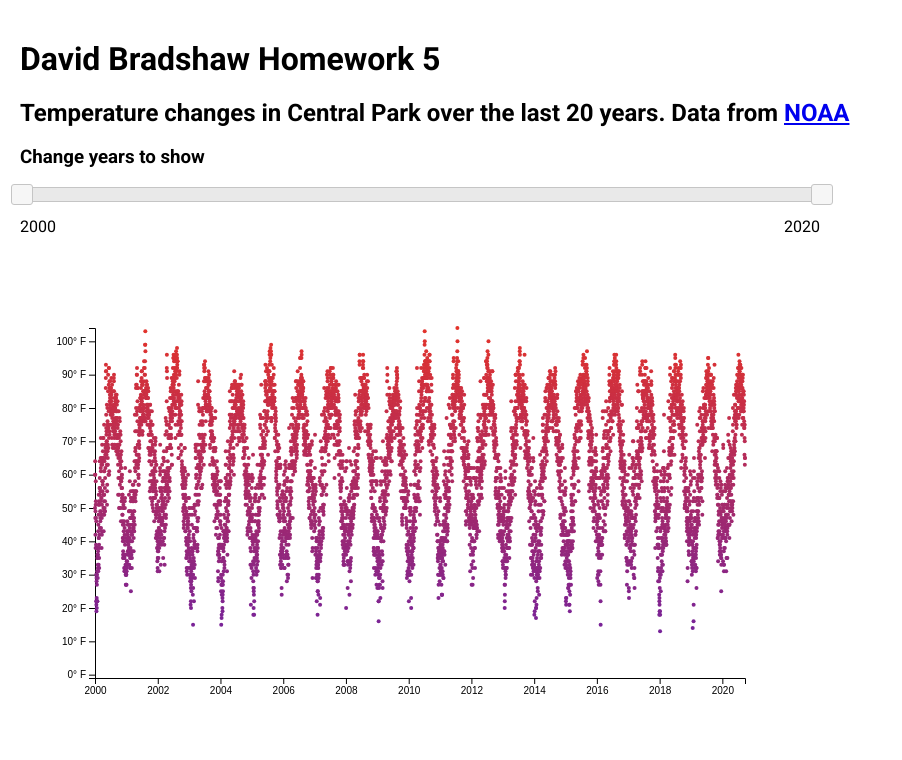
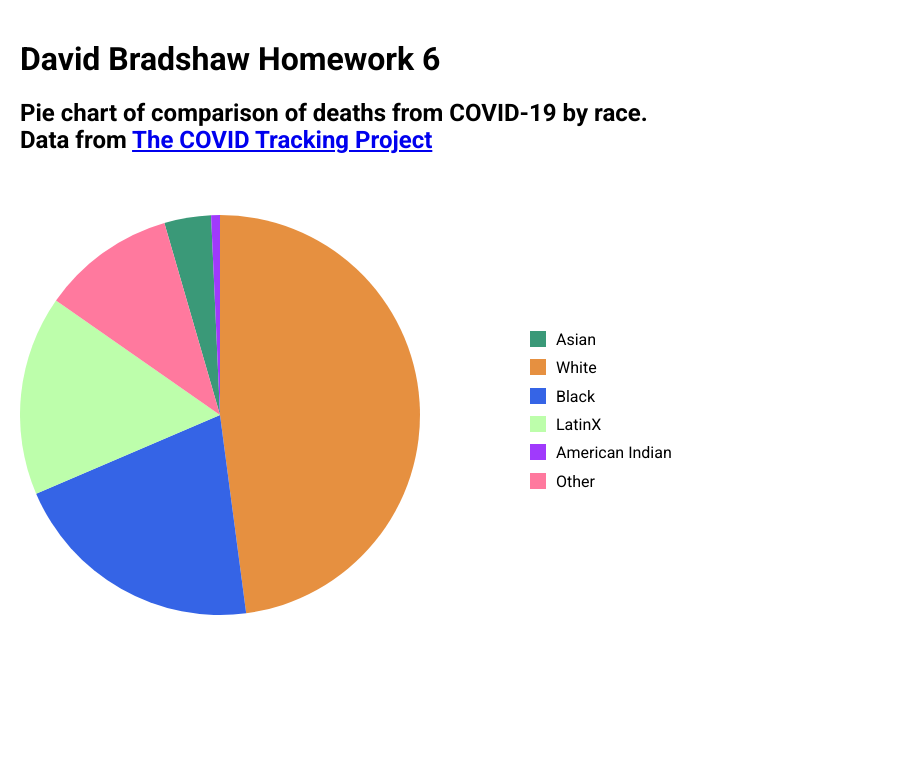
Before and after one commit to dabrad26/david_bradshaw-ProgVisFA20, a website: page src/index.html in a window 1280 px wide. Shown: the whole page, without its empty margins (0-902 px from the left). Drawn offline with nearby package versions, Linux system fonts and the light colour scheme.

Commit message:
feat: homework 6 submission

```diff
--- a/src/index.html
+++ b/src/index.html
@@ -8,25 +8,15 @@
     <link href="https://unpkg.com/normalize.css@8.0.1/normalize.css" rel="stylesheet">
     <link href="https://fonts.googleapis.com/css2?family=Roboto:wght@400;500;700&display=swap" rel="stylesheet">
     <link href="style.css" rel="stylesheet">
-    <!-- jQuery Code for Dual Slider -->
-    <link rel="stylesheet" href="https://code.jquery.com/ui/1.12.1/themes/base/jquery-ui.css">
-    <script src="https://code.jquery.com/jquery-1.12.4.js"></script>
-    <script src="https://code.jquery.com/ui/1.12.1/jquery-ui.js"></script>
-    <!-- END: jQuery Code for Dual Slider -->
   </head>
   <body>
-    <h1>David Bradshaw Homework 5</h1>
-    <h2>Temperature changes in Central Park over the last 20 years. Data from <a href="https://www.ncdc.noaa.gov/cdo-web/" target="_blank">NOAA</a></h2>
-    <div class="load-hide">
-      <h3>Change years to show</h3>
-      <div class="year-range"></div>
-      <div class="year-range-info">
-        <span class="min-value">2000</span>
-        <span class="max-value">2020</span>
-      </div>
+    <h1>David Bradshaw Homework 6</h1>
+    <h2>Pie chart of comparison of deaths from COVID-19 by race. <br />Data from <a href="https://covidtracking.com/race" target="_blank">The COVID Tracking Project</a></h2>
+    <div id="tooltip-wrapper"></div>
+    <div class="content-wrapper">
+      <div class="graph-area"></div>
+      <div class="key-area"></div>
     </div>
-    <div id="tooltip-wrapper"></div>
-    <div class="graph-area"></div>
     <script src="script.js"></script>
   </body>
 </html>
--- a/src/script.js
+++ b/src/script.js
@@ -1,69 +1,49 @@
-const wrapper = {
-  width: 800,
-  height: 500,
-  margin: 150,
-};
-
-/** @type {Array<{DATE: Date; NAME: string; STATION: string; TMAX: number; TMIN: number}>} Full data to store globally for filtering */
-let fullData = [];
+const squareSize = 400;
+const radius = squareSize / 2;
 
 /**
  * Render the DOM based on data
  *
- * @param {Array<{DATE: Date; NAME: string; STATION: string; TMAX: number; TMIN: number}>} dataset - the processed data for rendering the DOM elements
+ * @param {{Asian: number; White: number; Black: number; LatinX: number; 'American Indian': number; Other: number}} dataset - the processed data for rendering the DOM elements
  */
 const renderDom = dataset => {
+  const colors = ['#3A9978','#E69040','#3564E6','#BDFEAB','#A03AFC','#FF799E'];
+  /** @type {{name: string; value: number}[]} */
+  const pieData = Object.keys(dataset).map((key, index) => {
+    return {
+      name: key,
+      color: colors[index],
+      value: dataset[key],
+    };
+  });
 
-  // Empty the view for quick render as we will append/remove items
-  const domWrapper = document.querySelector('.graph-area');
-  if (domWrapper) {
-    while (domWrapper.firstChild) {
-      domWrapper.removeChild(domWrapper.firstChild);
-    }
-  }
-
-  /** Colors based on this image http://lucykatecrochet.com/wp-content/uploads/2017/02/temp-head.jpg */
-  const tempColorRange = d3.scaleLinear().domain([-10, 110]).range(['#5c1fb5', '#ea3423']);
-
-  const xScale = d3.scaleTime()
-    .domain(d3.extent(dataset, d => d.DATE))
-    .range([0, wrapper.width - wrapper.margin]);
-
-  const yScale = d3.scaleLinear()
-    .domain([d3.min(dataset, d => d.TMIN), d3.max(dataset, d => d.TMAX)])
-    .range([wrapper.height - wrapper.margin, 0]);
+  const pie = d3.pie().value(d => d.value);
 
   const svgElement = d3
     .select('.graph-area')
     .append('svg')
-    .attr('width', `${wrapper.width}px`)
-    .attr('height', `${wrapper.height}px`);
+    .attr('width', `${squareSize}px`)
+    .attr('height', `${squareSize}px`);
 
-  const svgGroup = svgElement.append('g')
-    .attr('transform', `translate(${wrapper.margin / 2}, ${wrapper.margin / 2})`);
+  const keyItems = pieData.map(data => {
+    return `<div class="key-item">
+      <div class="key-item--color" style="background-color: ${data.color};"></div>
+      <div class="key-item--text">${data.name}</div>
+    </div>`
+  });
 
-  svgGroup.append('g').call(d3.axisLeft(yScale).tickFormat(d => `${d}° F`));
-  svgGroup.append('g').attr('transform', `translate(0, ${wrapper.height - wrapper.margin})`).call(d3.axisBottom(xScale));
+  document.querySelector('.key-area').innerHTML = keyItems.join('');
 
-  svgGroup.selectAll('circle')
-    .data(dataset)
+  const arc = d3.arc()
+    .innerRadius(0)
+    .outerRadius((radius));
+
+  svgElement.append('g')
+    .attr('transform', `translate(${squareSize / 2}, ${squareSize / 2})`)
+    .selectAll('arc')
+    .data(pie(pieData))
     .enter()
-    .append('circle')
-    .attr('r', 2)
-    .attr('cx', d => xScale(d.DATE))
-    .attr('cy', d => yScale(d.TMAX))
-    .attr('fill', d => tempColorRange(d.TMAX));
-
-  svgGroup.selectAll('circle')
-    .data(dataset)
-    .enter()
-    .append('circle')
-    .attr('r', 2)
-    .attr('cx', d => xScale(d.DATE))
-    .attr('cy', d => yScale(d.TMIN))
-    .attr('fill', d => tempColorRange(d.TMIN));
-
-    svgGroup.selectAll('circle')
+    .append('g')
     .on('mouseover', (event, d) => {
       d3.select('#tooltip-wrapper')
         .transition()
@@ -71,50 +51,47 @@ const renderDom = dataset => {
         .style('opacity', 1)
         .style('left', `${event.pageX + 4}px`)
         .style('top', `${event.pageY + 4}px`)
-        .text(`${d.DATE.toLocaleDateString()}\nHigh: ${d.TMAX}° F\nLow: ${d.TMIN}° F`);
-     })
+        .text(`${d.data.name} (${d.data.value})`);
+    })
     .on('mouseout', () =>{
       d3.select('#tooltip-wrapper')
         .transition()
         .style('opacity', 0);
     })
-    .on('mousemove', (event, d) =>{
+    .on('mousemove', event => {
       d3.select('#tooltip-wrapper')
         .style('left', `${event.pageX + 4}px`)
         .style('top', `${event.pageY + 4}px`)
-    });
+    })
+    .append('path')
+    .attr('fill', d => d.data.color)
+    .attr('d', arc);
 };
-
-$('.year-range').slider({
-  range: true,
-  min: 2000,
-  max: 2020,
-  values: [ 2000, 2020 ],
-  slide: (_event, ui) => {
-    console.log($('.year-range-info .min-value'));
-    $('.year-range-info .min-value').text(ui.values[0]);
-    $('.year-range-info .max-value').text(ui.values[1]);
-    renderDom(fullData.filter(data => {
-      const currentYear = data.DATE.getFullYear();
-      return !!(currentYear >= ui.values[0] && currentYear <= ui.values[1]);
-    }))
-  },
-});
-
 
 /**
  * Read CSV file and start D3
  */
 d3.csv('data.csv').then(csvData => {
-  fullData = csvData.map(data => {
-    data.TMAX = Number(data.TMAX);
-    data.TMIN = Number(data.TMIN);
-    data.DATE = d3.timeParse('%Y-%m-%d')(data.DATE);
-    fullData = data;
-    return data;
-  });
-  $('.load-hide').removeClass('load-hide');
-  renderDom(fullData);
+
+  const totalDeaths = {
+    Asian: 0,
+    White: 0,
+    Black: 0,
+    LatinX: 0,
+    'American Indian': 0,
+    Other: 0,
+  };
+
+  csvData.forEach(data => {
+    totalDeaths.Asian += (Number(data.Deaths_Asian) + Number(data.Deaths_NHPI));
+    totalDeaths.White += Number(data.Deaths_White);
+    totalDeaths.Black += Number(data.Deaths_Black);
+    totalDeaths.LatinX += Number(data.Deaths_LatinX);
+    totalDeaths['American Indian'] += Number(data.Deaths_AIAN);
+    totalDeaths.Other += (Number(data.Deaths_Other) + Number(data.Deaths_Multiracial) + Number(data.Deaths_Unknown));
+  })
+
+  renderDom(totalDeaths);
 }).catch(error => {
   console.error('Failed to read CSV file', error);
 });
--- a/src/style.css
+++ b/src/style.css
@@ -1,30 +1,6 @@
 body {
   font-family: 'Roboto', sans-serif;
   padding: 20px;
-}
-
-.year-range {
-  max-width: 800px;
-}
-
-.load-hide {
-  display: none;
-}
-
-.year-range-info {
-  display: flex;
-  max-width: 800px;
-  width: 100%;
-  margin: 16px 0;
-}
-
-.year-range-info .min-value,
-.year-range-info .max-value {
-  flex: 1;
-}
-
-.year-range-info .max-value {
-  text-align: right;
 }
 
 #tooltip-wrapper {
@@ -35,3 +11,24 @@ body {
   white-space: pre-line;
   opacity: 0;
 }
+
+.content-wrapper {
+  display: flex;
+  flex-wrap: wrap;
+  margin-top: 60px;
+}
+
+.key-area {
+  padding: 116px 0 0 110px;
+}
+
+.key-item {
+  display: flex;
+  margin-bottom: 10px;
+}
+
+.key-item--color {
+  width: 16px;
+  height: 16px;
+  margin-right: 10px;
+}
```
Also changed, not shown: README.md, src/data.csv, 1 other file.
